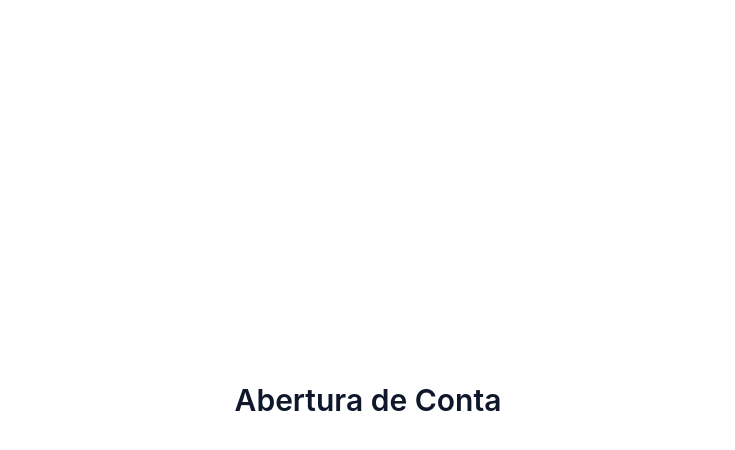
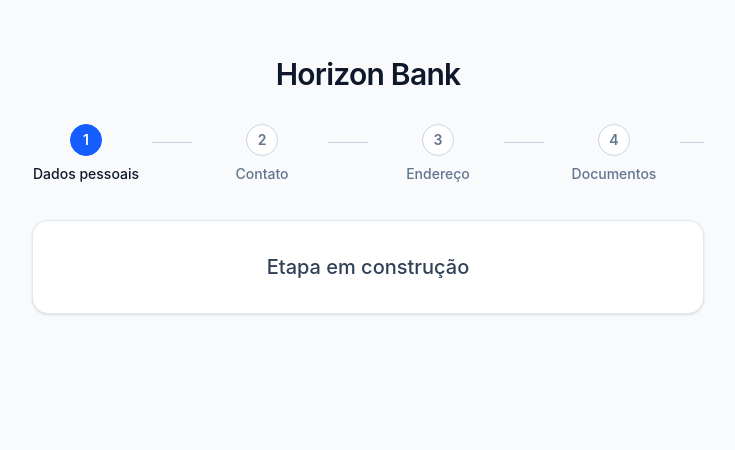
Before and after one commit to kbdemiranda/react-customer-onboarding-web, a React (Vite) app: page /onboarding in a window 1280 px wide. Shown: the top 450 px of the page, without its empty margins (272-1007 px from the left). Built offline with nearby package versions, Linux system fonts and the light colour scheme.

Commit message:
feat: create onboarding layout and stepper

```diff
--- /dev/null
+++ b/src/components/layout/AppLayout.tsx
@@ -0,0 +1,13 @@
+import type { ReactNode } from 'react'
+
+type AppLayoutProps = {
+  children: ReactNode
+}
+
+export function AppLayout({ children }: AppLayoutProps) {
+  return (
+    <main className="min-h-screen bg-slate-50 px-4 py-10 sm:px-6 sm:py-14">
+      <div className="mx-auto w-full max-w-2xl space-y-8">{children}</div>
+    </main>
+  )
+}
--- /dev/null
+++ b/src/components/layout/Header.tsx
@@ -0,0 +1,7 @@
+export function Header() {
+  return (
+    <header className="text-center">
+      <p className="text-2xl font-semibold tracking-tight text-slate-900 sm:text-3xl">Horizon Bank</p>
+    </header>
+  )
+}
--- /dev/null
+++ b/src/features/onboarding/components/OnboardingLayout.tsx
@@ -0,0 +1,22 @@
+import type { ReactNode } from 'react'
+
+import { AppLayout } from '../../../components/layout/AppLayout'
+import { Header } from '../../../components/layout/Header'
+import { OnboardingStepper } from './OnboardingStepper'
+
+export type OnboardingLayoutProps = {
+  children: ReactNode
+  currentStep: number
+}
+
+const ONBOARDING_STEPS = ['Dados pessoais', 'Contato', 'Endereço', 'Documentos', 'Revisão']
+
+export function OnboardingLayout({ children, currentStep }: OnboardingLayoutProps) {
+  return (
+    <AppLayout>
+      <Header />
+      <OnboardingStepper steps={ONBOARDING_STEPS} currentStep={currentStep} />
+      <section className="rounded-2xl border border-slate-200 bg-white p-6 shadow-sm sm:p-8">{children}</section>
+    </AppLayout>
+  )
+}
--- /dev/null
+++ b/src/features/onboarding/components/OnboardingStepper.tsx
@@ -0,0 +1,56 @@
+export type OnboardingStepperProps = {
+  steps: string[]
+  currentStep: number
+}
+
+export function OnboardingStepper({ steps, currentStep }: OnboardingStepperProps) {
+  return (
+    <section aria-label="Etapas do onboarding" className="overflow-x-auto pb-1">
+      <ol className="flex min-w-max items-start gap-3 sm:gap-4">
+        {steps.map((step, index) => {
+          const stepNumber = index + 1
+          const isCompleted = stepNumber < currentStep
+          const isCurrent = stepNumber === currentStep
+          const isActive = isCompleted || isCurrent
+          const connectorActive = stepNumber < currentStep
+
+          return (
+            <li key={step} className="flex items-center gap-3">
+              <div className="flex min-w-[94px] flex-col items-center gap-2 text-center sm:min-w-[108px]">
+                <span
+                  className={[
+                    'flex h-8 w-8 items-center justify-center rounded-full border text-sm font-semibold transition-colors',
+                    isActive
+                      ? 'border-blue-600 bg-blue-600 text-white'
+                      : 'border-slate-300 bg-white text-slate-500',
+                  ].join(' ')}
+                  aria-current={isCurrent ? 'step' : undefined}
+                >
+                  {stepNumber}
+                </span>
+                <span
+                  className={[
+                    'text-xs font-medium sm:text-sm',
+                    isActive ? 'text-slate-900' : 'text-slate-500',
+                  ].join(' ')}
+                >
+                  {step}
+                </span>
+              </div>
+
+              {index < steps.length - 1 ? (
+                <span
+                  aria-hidden="true"
+                  className={[
+                    'mb-6 block h-px w-8 rounded-full sm:w-10',
+                    connectorActive ? 'bg-blue-600' : 'bg-slate-300',
+                  ].join(' ')}
+                />
+              ) : null}
+            </li>
+          )
+        })}
+      </ol>
+    </section>
+  )
+}
--- a/src/features/onboarding/pages/OnboardingPage.tsx
+++ b/src/features/onboarding/pages/OnboardingPage.tsx
@@ -1,7 +1,9 @@
+import { OnboardingLayout } from '../components/OnboardingLayout'
+
 export function OnboardingPage() {
   return (
-    <main className="mx-auto flex min-h-screen w-full max-w-3xl items-center justify-center px-6 py-12">
-      <h1 className="text-3xl font-semibold text-slate-900">Abertura de Conta</h1>
-    </main>
+    <OnboardingLayout currentStep={1}>
+      <h1 className="text-center text-lg font-medium text-slate-700 sm:text-xl">Etapa em construção</h1>
+    </OnboardingLayout>
   )
 }
```
